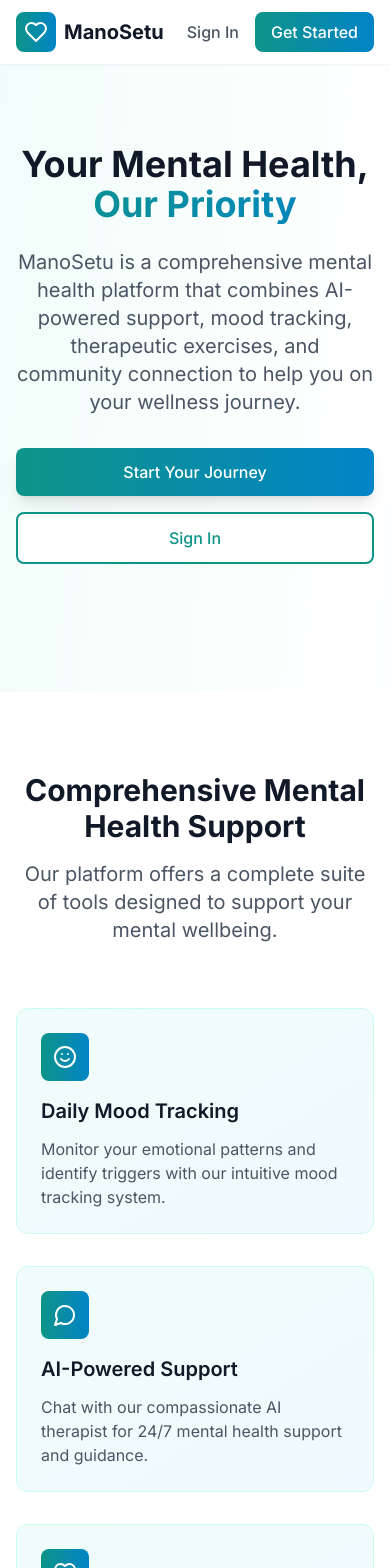
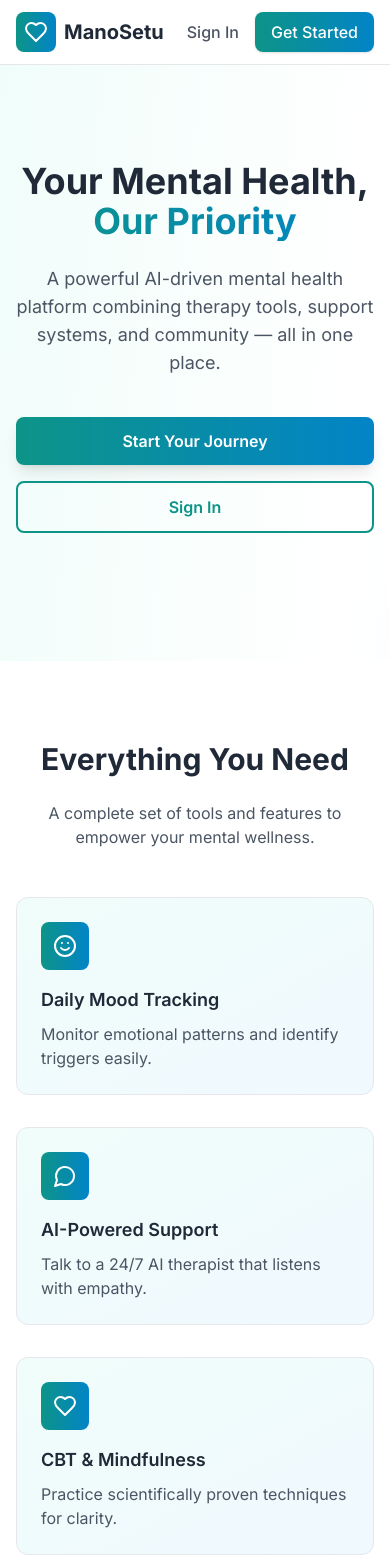
Before and after one commit to wVishal007/ManoSetu-CWB, a React (Vite) app in the folder client/: page / in a window 390 px wide. Shown: the top 1568 px of the page. Built offline with nearby package versions, Linux system fonts and the light colour scheme; no server answers.

Commit message:
second commit+++ everything fixed literally everything

```diff
--- a/client/src/App.tsx
+++ b/client/src/App.tsx
@@ -1,8 +1,11 @@
 import React from 'react';
 import { BrowserRouter as Router, Routes, Route } from 'react-router-dom';
 import { Toaster } from 'react-hot-toast';
+
 import { AuthProvider } from './context/AuthContext';
 import { ProtectedRoute } from './components/ProtectedRoute';
+import { PublicRoute } from './components/PublicRoute'; // ✅ Import PublicRoute
+
 import { LandingPage } from './pages/LandingPage';
 import { LoginPage } from './pages/LoginPage';
 import { RegisterPage } from './pages/RegisterPage';
@@ -32,9 +35,24 @@
             }}
           />
           <Routes>
-            <Route path="/" element={<LandingPage />} />
-            <Route path="/login" element={<LoginPage />} />
-            <Route path="/register" element={<RegisterPage />} />
+            {/* ✅ Public Routes (Redirect if user is already logged in) */}
+            <Route path="/" element={
+              <PublicRoute>
+                <LandingPage />
+              </PublicRoute>
+            } />
+            <Route path="/login" element={
+              <PublicRoute>
+                <LoginPage />
+              </PublicRoute>
+            } />
+            <Route path="/register" element={
+              <PublicRoute>
+                <RegisterPage />
+              </PublicRoute>
+            } />
+
+            {/* ✅ Protected Routes */}
             <Route path="/dashboard" element={
               <ProtectedRoute>
                 <Dashboard />
--- /dev/null
+++ b/client/src/components/PublicRoute.tsx
@@ -0,0 +1,29 @@
+// src/components/PublicRoute.tsx
+import React from 'react';
+import { Navigate } from 'react-router-dom';
+import { useAuth } from '../context/AuthContext';
+
+interface PublicRouteProps {
+  children: React.ReactNode;
+}
+
+export const PublicRoute: React.FC<PublicRouteProps> = ({ children }) => {
+  const { user, isLoading } = useAuth();
+
+  if (isLoading) {
+    return (
+      <div className="min-h-screen bg-gradient-to-br from-mint-50 to-sky-50 flex items-center justify-center">
+        <div className="text-center">
+          <div className="animate-spin rounded-full h-12 w-12 border-b-2 border-mint-600 mx-auto"></div>
+          <p className="mt-4 text-gray-600">Loading...</p>
+        </div>
+      </div>
+    );
+  }
+
+  if (user) {
+    return <Navigate to="/dashboard" replace />;
+  }
+
+  return <>{children}</>;
+};
--- a/client/src/pages/LandingPage.tsx
+++ b/client/src/pages/LandingPage.tsx
@@ -1,38 +1,46 @@
 import React from 'react';
 import { Link } from 'react-router-dom';
-import { Heart, MessageCircle, Smile, Activity, Users, Shield, Star, Check } from 'lucide-react';
+import {
+  Heart,
+  MessageCircle,
+  Smile,
+  Activity,
+  Users,
+  Shield,
+  Star,
+} from 'lucide-react';
 
 export const LandingPage: React.FC = () => {
   const features = [
     {
       icon: Smile,
       title: 'Daily Mood Tracking',
-      description: 'Monitor your emotional patterns and identify triggers with our intuitive mood tracking system.',
+      description: 'Monitor emotional patterns and identify triggers easily.',
     },
     {
       icon: MessageCircle,
       title: 'AI-Powered Support',
-      description: 'Chat with our compassionate AI therapist for 24/7 mental health support and guidance.',
+      description: 'Talk to a 24/7 AI therapist that listens with empathy.',
     },
     {
       icon: Heart,
       title: 'CBT & Mindfulness',
-      description: 'Access evidence-based therapeutic exercises and mindfulness practices.',
+      description: 'Practice scientifically proven techniques for clarity.',
     },
     {
       icon: Users,
       title: 'Anonymous Community',
-      description: 'Connect with others in a safe, anonymous environment for peer support.',
+      description: 'Join supportive, safe peer discussions anonymously.',
     },
     {
       icon: Activity,
-      title: 'Progress Tracking',
-      description: 'Visualize your mental health journey with detailed analytics and insights.',
+      title: 'Progress Insights',
+      description: 'Visualize your mental journey through rich analytics.',
     },
     {
       icon: Shield,
       title: 'Privacy First',
-      description: 'Your data is encrypted and secure. Complete anonymity in community features.',
+      description: 'Encrypted, anonymous, and secure — always.',
     },
   ];
 
@@ -40,222 +48,201 @@
     {
       name: 'Sarah M.',
       role: 'User',
-      content: 'ManoSetu has helped me understand my emotions better. The daily mood tracking is incredibly insightful.',
+      content:
+        'ManoSetu helped me understand my emotions better. The daily mood tracking is incredibly insightful.',
       rating: 5,
     },
     {
       name: 'Alex R.',
       role: 'User',
-      content: 'The AI chat feature is amazing. It feels like having a therapist available 24/7.',
+      content:
+        'The AI chat feature is amazing. It feels like having a therapist available 24/7.',
       rating: 5,
     },
     {
       name: 'Maria L.',
       role: 'User',
-      content: 'The community forum is so supportive. I love that I can share anonymously.',
+      content:
+        'The community forum is so supportive. I love that I can share anonymously.',
       rating: 5,
     },
   ];
 
   return (
-    <div className="min-h-screen bg-gradient-to-br from-mint-50 via-white to-sky-50">
+    <div className="min-h-screen bg-gradient-to-br from-mint-50 via-white to-sky-50 text-gray-800">
       {/* Header */}
-      <header className="bg-white shadow-sm">
-        <div className="max-w-7xl mx-auto px-4 sm:px-6 lg:px-8">
-          <div className="flex justify-between items-center h-16">
-            <div className="flex items-center space-x-2">
-              <div className="bg-gradient-to-r from-mint-600 to-sky-600 p-2 rounded-lg">
+      <header className="bg-white border-b">
+        <div className="max-w-7xl mx-auto px-4 sm:px-6 lg:px-8 flex justify-between items-center h-16">
+          <div className="flex items-center gap-2">
+            <div className="p-2 bg-gradient-to-r from-mint-600 to-sky-600 rounded-lg">
               <Heart className="h-6 w-6 text-white" />
             </div>
-              <span className="text-xl font-bold text-gray-900">ManoSetu</span>
+            <span className="text-xl font-bold">ManoSetu</span>
           </div>
-            <div className="flex items-center space-x-4">
+          <div className="flex items-center gap-4">
             <Link
               to="/login"
-                className="text-gray-600 hover:text-mint-600 font-medium transition-colors"
+              className="text-gray-600 hover:text-mint-600 font-medium transition"
             >
               Sign In
             </Link>
             <Link
               to="/register"
-                className="bg-gradient-to-r from-mint-600 to-sky-600 text-white px-4 py-2 rounded-lg font-medium hover:from-mint-700 hover:to-sky-700 transition-all duration-200"
+              className="px-4 py-2 bg-gradient-to-r from-mint-600 to-sky-600 text-white rounded-lg font-medium shadow hover:shadow-md hover:from-mint-700 hover:to-sky-700 transition"
             >
               Get Started
             </Link>
           </div>
         </div>
-        </div>
       </header>
 
-      {/* Hero Section */}
-      <section className="pt-20 pb-32 px-4 sm:px-6 lg:px-8">
-        <div className="max-w-7xl mx-auto text-center">
-          <h1 className="text-4xl md:text-6xl font-bold text-gray-900 mb-6">
+      {/* Hero */}
+      <section className="pt-24 pb-32 text-center px-4 sm:px-6 lg:px-8">
+        <h1 className="text-4xl md:text-6xl font-extrabold mb-6">
           Your Mental Health,
-            <span className="block text-transparent bg-clip-text bg-gradient-to-r from-mint-600 to-sky-600">
+          <span className="block bg-gradient-to-r from-mint-600 to-sky-600 bg-clip-text text-transparent">
             Our Priority
           </span>
         </h1>
-          <p className="text-xl text-gray-600 mb-8 max-w-3xl mx-auto">
-            ManoSetu is a comprehensive mental health platform that combines AI-powered support,
-            mood tracking, therapeutic exercises, and community connection to help you on your wellness journey.
+        <p className="text-lg text-gray-600 max-w-3xl mx-auto mb-10">
+          A powerful AI-driven mental health platform combining therapy tools, support systems, and community — all in one place.
         </p>
         <div className="flex flex-col sm:flex-row justify-center gap-4">
           <Link
             to="/register"
-              className="bg-gradient-to-r from-mint-600 to-sky-600 text-white px-8 py-3 rounded-lg font-medium hover:from-mint-700 hover:to-sky-700 transition-all duration-200 shadow-lg hover:shadow-xl"
+            className="px-8 py-3 rounded-lg bg-gradient-to-r from-mint-600 to-sky-600 text-white font-semibold hover:from-mint-700 hover:to-sky-700 shadow-lg transition"
           >
             Start Your Journey
           </Link>
           <Link
             to="/login"
-              className="bg-white text-mint-600 px-8 py-3 rounded-lg font-medium border-2 border-mint-600 hover:bg-mint-50 transition-all duration-200"
+            className="px-8 py-3 border-2 border-mint-600 text-mint-600 rounded-lg font-semibold hover:bg-mint-50 transition"
           >
             Sign In
           </Link>
         </div>
-        </div>
       </section>
 
-      {/* Features Section */}
-      <section className="py-20 px-4 sm:px-6 lg:px-8 bg-white">
+      {/* Features */}
+      <section className="py-20 bg-white px-4 sm:px-6 lg:px-8">
         <div className="max-w-7xl mx-auto">
-          <div className="text-center mb-16">
-            <h2 className="text-3xl md:text-4xl font-bold text-gray-900 mb-4">
-              Comprehensive Mental Health Support
-            </h2>
-            <p className="text-xl text-gray-600 max-w-2xl mx-auto">
-              Our platform offers a complete suite of tools designed to support your mental wellbeing.
+          <h2 className="text-3xl font-bold text-center mb-6">Everything You Need</h2>
+          <p className="text-center text-gray-600 max-w-xl mx-auto mb-12">
+            A complete set of tools and features to empower your mental wellness.
           </p>
+          <div className="grid md:grid-cols-2 lg:grid-cols-3 gap-8">
+            {features.map((f, i) => (
+              <div
+                key={i}
+                className="p-6 rounded-xl bg-gradient-to-br from-mint-50 to-sky-50 border hover:shadow-lg transition"
+              >
+                <div className="p-3 rounded-lg bg-gradient-to-r from-mint-600 to-sky-600 w-fit mb-4">
+                  <f.icon className="h-6 w-6 text-white" />
                 </div>
-
-          <div className="grid md:grid-cols-2 lg:grid-cols-3 gap-8">
-            {features.map((feature, index) => (
-              <div
-                key={index}
-                className="bg-gradient-to-br from-mint-50 to-sky-50 p-6 rounded-xl border border-mint-100 hover:shadow-lg transition-shadow duration-200"
-              >
-                <div className="bg-gradient-to-r from-mint-600 to-sky-600 p-3 rounded-lg w-fit mb-4">
-                  <feature.icon className="h-6 w-6 text-white" />
-                </div>
-                <h3 className="text-xl font-semibold text-gray-900 mb-3">{feature.title}</h3>
-                <p className="text-gray-600">{feature.description}</p>
+                <h3 className="text-lg font-semibold mb-2">{f.title}</h3>
+                <p className="text-gray-600">{f.description}</p>
               </div>
             ))}
           </div>
         </div>
       </section>
 
-      {/* Testimonials Section */}
-      <section className="py-20 px-4 sm:px-6 lg:px-8 bg-gradient-to-r from-mint-50 to-sky-50">
+      {/* Testimonials */}
+      <section className="py-20 bg-gradient-to-r from-mint-50 to-sky-50 px-4 sm:px-6 lg:px-8">
         <div className="max-w-7xl mx-auto">
-          <div className="text-center mb-16">
-            <h2 className="text-3xl md:text-4xl font-bold text-gray-900 mb-4">
-              What Our Users Say
-            </h2>
-            <p className="text-xl text-gray-600">
-              Real experiences from people who've transformed their mental health journey with ManoSetu.
+          <h2 className="text-3xl font-bold text-center mb-6">Loved by Our Users</h2>
+          <p className="text-center text-gray-600 mb-12 max-w-xl mx-auto">
+            Hear from people who found balance and healing with ManoSetu.
           </p>
-          </div>
-
           <div className="grid md:grid-cols-3 gap-8">
-            {testimonials.map((testimonial, index) => (
+            {testimonials.map((t, i) => (
               <div
-                key={index}
-                className="bg-white p-6 rounded-xl shadow-sm border border-mint-100 hover:shadow-md transition-shadow duration-200"
+                key={i}
+                className="bg-white p-6 rounded-xl border hover:shadow-md transition"
               >
-                <div className="flex items-center mb-4">
-                  {[...Array(testimonial.rating)].map((_, i) => (
-                    <Star key={i} className="h-5 w-5 text-yellow-400 fill-current" />
+                <div className="flex gap-1 mb-2">
+                  {[...Array(t.rating)].map((_, j) => (
+                    <Star key={j} className="w-5 h-5 text-yellow-400 fill-current" />
                   ))}
                 </div>
-                <p className="text-gray-600 mb-4 italic">"{testimonial.content}"</p>
-                <div className="border-t pt-4">
-                  <p className="font-medium text-gray-900">{testimonial.name}</p>
-                  <p className="text-sm text-gray-500">{testimonial.role}</p>
-                </div>
+                <p className="italic text-gray-700 mb-4">"{t.content}"</p>
+                <hr className="border-gray-200 mb-2" />
+                <p className="font-medium">{t.name}</p>
+                <p className="text-sm text-gray-500">{t.role}</p>
               </div>
             ))}
           </div>
         </div>
       </section>
 
-      {/* CTA Section */}
-      <section className="py-20 px-4 sm:px-6 lg:px-8 bg-gradient-to-r from-mint-600 to-sky-600">
-        <div className="max-w-4xl mx-auto text-center">
-          <h2 className="text-3xl md:text-4xl font-bold text-white mb-6">
-            Ready to Start Your Wellness Journey?
+      {/* CTA */}
+      <section className="py-20 bg-gradient-to-r from-mint-600 to-sky-600 text-white text-center px-4 sm:px-6 lg:px-8">
+        <h2 className="text-3xl md:text-4xl font-bold mb-4">
+          Ready to Begin?
         </h2>
-          <p className="text-xl text-mint-100 mb-8">
-            Join thousands of users who have already taken the first step towards better mental health.
+        <p className="text-lg mb-8">
+          Join thousands on their journey to better mental health.
         </p>
         <div className="flex flex-col sm:flex-row justify-center gap-4">
           <Link
             to="/register"
-              className="bg-white text-mint-600 px-8 py-3 rounded-lg font-medium hover:bg-mint-50 transition-all duration-200 shadow-lg hover:shadow-xl"
+            className="bg-white text-mint-600 px-8 py-3 rounded-lg font-medium hover:bg-mint-100 transition shadow"
           >
             Get Started Free
           </Link>
           <Link
             to="/login"
-              className="bg-transparent text-white px-8 py-3 rounded-lg font-medium border-2 border-white hover:bg-white hover:text-mint-600 transition-all duration-200"
+            className="border-2 border-white px-8 py-3 rounded-lg font-medium hover:bg-white hover:text-mint-600 transition"
           >
             Sign In
           </Link>
         </div>
-        </div>
       </section>
 
       {/* Footer */}
-      <footer className="bg-gray-900 text-white py-12 px-4 sm:px-6 lg:px-8">
-        <div className="max-w-7xl mx-auto">
-          <div className="grid md:grid-cols-4 gap-8">
-            <div className="col-span-1">
-              <div className="flex items-center space-x-2 mb-4">
-                <div className="bg-gradient-to-r from-mint-600 to-sky-600 p-2 rounded-lg">
+      <footer className="bg-gray-900 text-gray-300 py-12">
+        <div className="max-w-7xl mx-auto grid grid-cols-1 md:grid-cols-4 gap-8 px-4 sm:px-6 lg:px-8">
+          <div>
+            <div className="flex items-center gap-2 mb-4">
+              <div className="p-2 bg-gradient-to-r from-mint-600 to-sky-600 rounded-lg">
                 <Heart className="h-6 w-6 text-white" />
               </div>
-                <span className="text-xl font-bold">ManoSetu</span>
+              <span className="text-xl font-bold text-white">ManoSetu</span>
             </div>
-              <p className="text-gray-400">
-                Comprehensive mental health support platform for your wellness journey.
+            <p>
+              A complete mental wellness platform powered by AI and compassion.
             </p>
           </div>
-
           <div>
-              <h3 className="font-semibold mb-4">Features</h3>
-              <ul className="space-y-2 text-gray-400">
+            <h3 className="font-semibold text-white mb-3">Features</h3>
+            <ul className="space-y-1">
               <li>Mood Tracking</li>
-                <li>AI Chat Support</li>
+              <li>AI Therapist</li>
               <li>CBT Exercises</li>
               <li>Community Forum</li>
             </ul>
           </div>
-
           <div>
-              <h3 className="font-semibold mb-4">Support</h3>
-              <ul className="space-y-2 text-gray-400">
+            <h3 className="font-semibold text-white mb-3">Support</h3>
+            <ul className="space-y-1">
               <li>Help Center</li>
               <li>Privacy Policy</li>
-                <li>Terms of Service</li>
-                <li>Contact Us</li>
+              <li>Terms</li>
+              <li>Contact</li>
             </ul>
           </div>
-
           <div>
-              <h3 className="font-semibold mb-4">Resources</h3>
-              <ul className="space-y-2 text-gray-400">
+            <h3 className="font-semibold text-white mb-3">Resources</h3>
+            <ul className="space-y-1">
               <li>Mental Health Tips</li>
-                <li>Crisis Resources</li>
+              <li>Blog</li>
               <li>Research</li>
-                <li>Blog</li>
+              <li>Careers</li>
             </ul>
           </div>
         </div>
-
-          <div className="border-t border-gray-800 mt-12 pt-8 text-center text-gray-400">
-            <p>&copy; 2024 ManoSetu. All rights reserved.</p>
-          </div>
+        <div className="text-center mt-12 text-sm text-gray-500">
+          &copy; 2024 ManoSetu. All rights reserved.
         </div>
       </footer>
     </div>
```
Also changed, not shown: client/src/context/AuthContext.tsx (+36 -24 lines), client/src/pages/LoginPage.tsx (+9 -2 lines), client/src/services/auth.ts (+38 -15 lines). Lines whose indentation alone changed are shown as unchanged.
